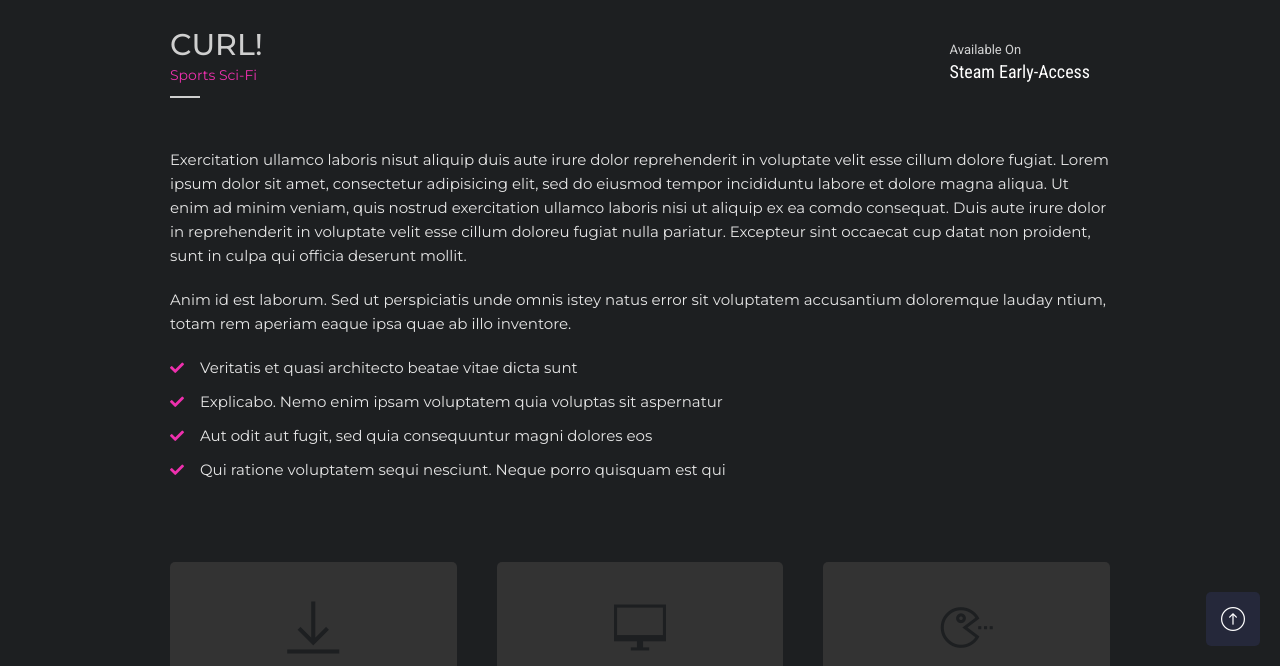
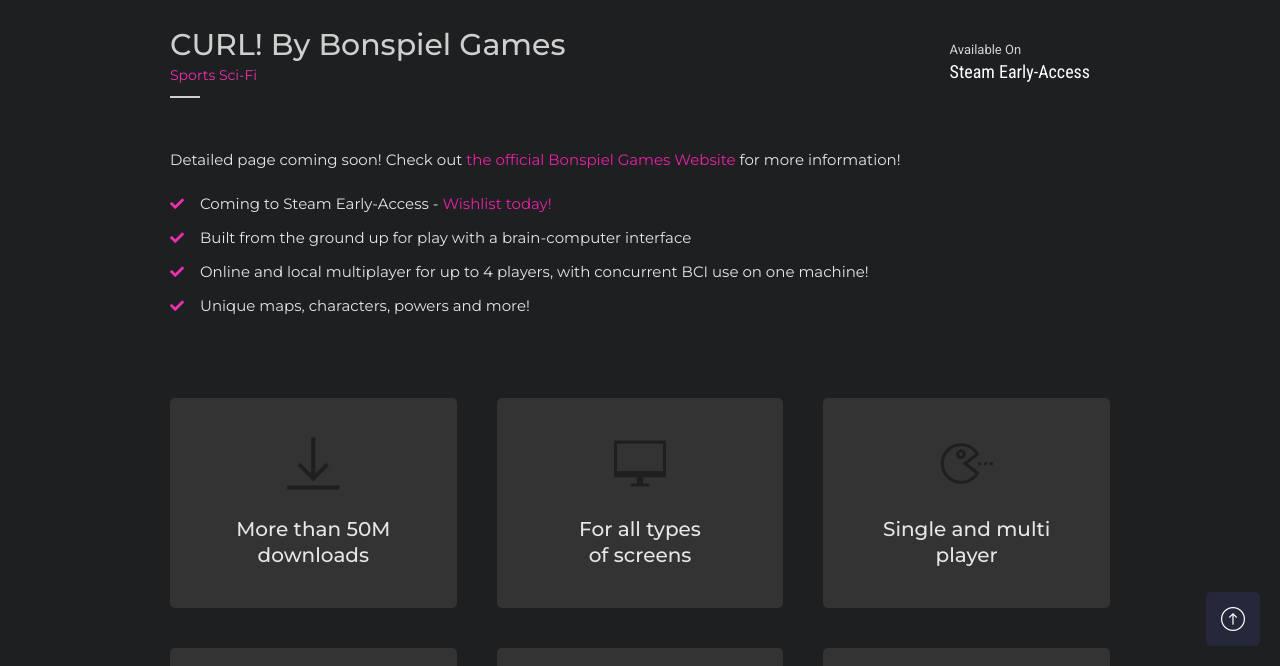
Before and after one commit to BCI-Games/bci-games.github.io, a Jekyll site: the page built from _games/curl.html, in a window 1280 px wide and 900 px high, scrolled down 1160 px, cut to the strip 234-900 px from the top of the window. Built offline with Jekyll 4.4.1, drawn with Linux system fonts in a browser that asks for light colours.

Commit message:
Just quick update on the Curl page

```diff
--- a/_games/curl.html
+++ b/_games/curl.html
@@ -33,7 +33,7 @@
                 </div>
                 <div class="upper clearfix">
                     <div class="title-box">
-                        <h3>{{ page.title }}</h3>
+                        <h3>{{ page.title }} by {{page.developer}}</h3>
                         <div class="game-cat">{{ page.tags }}</div>
                     </div>
                     <div class="download-links clearfix">
@@ -47,13 +47,12 @@
                     </div>
                 </div>
                 <div class="text">
-                    <p>Exercitation ullamco laboris nisut aliquip duis aute irure dolor reprehenderit in voluptate velit esse cillum dolore fugiat. Lorem ipsum dolor sit amet, consectetur adipisicing elit, sed do eiusmod tempor incididuntu labore et dolore magna  aliqua. Ut enim ad minim veniam, quis nostrud exercitation ullamco laboris nisi ut aliquip ex ea comdo consequat. Duis  aute irure dolor in reprehenderit in voluptate velit esse cillum doloreu fugiat nulla pariatur. Excepteur sint occaecat cup datat non proident, sunt in culpa qui officia deserunt mollit.</p>
-                    <p>Anim id est laborum. Sed ut perspiciatis unde omnis istey natus error sit voluptatem accusantium doloremque lauday ntium, totam rem aperiam eaque ipsa quae ab illo inventore.</p>
+                    <p>Detailed page coming soon! Check out <a href="https://bonspielgames.ca/">the official Bonspiel Games Website</a> for more information!</p>
                     <ul>
-                        <li>Veritatis et quasi architecto beatae vitae dicta sunt </li>
-                        <li>Explicabo. Nemo enim ipsam voluptatem quia voluptas sit aspernatur</li>
-                        <li>Aut odit aut fugit, sed quia consequuntur magni dolores eos </li>
-                        <li>Qui ratione voluptatem sequi nesciunt. Neque porro quisquam est qui</li>
+                        <li>Coming to Steam Early-Access - <a href="https://store.steampowered.com/app/2100970/Curl/?beta=1">Wishlist today!</a></li>
+                        <li>Built from the ground up for play with a brain-computer interface</li>
+                        <li>Online and local multiplayer for up to 4 players, with concurrent BCI use on one machine!</li>
+                        <li>Unique maps, characters, powers and more!</li>
                     </ul>
                 </div>
 
```
